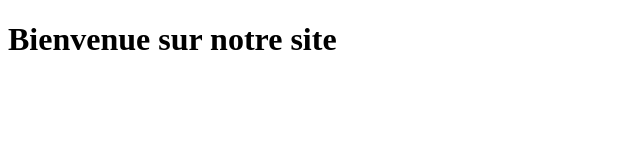
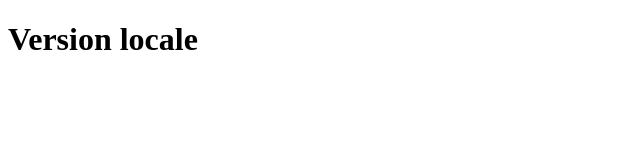
Before and after one commit to amalab03/cours_git, a plain HTML site: page Desktop/projet_web/index.html in a window 1280 px wide. Shown: the whole page, without its empty margins (0-640 px from the left). Drawn offline with Linux system fonts and the light colour scheme.

Commit message:
Modif locale index.html

```diff
--- a/Desktop/projet_web/index.html
+++ b/Desktop/projet_web/index.html
@@ -6,4 +6,4 @@
 </body>
 </html>
 <title>Accueil</title>
-<h1>Bienvenue sur notre site</h1>
+<h1>Version locale</h1>
```
